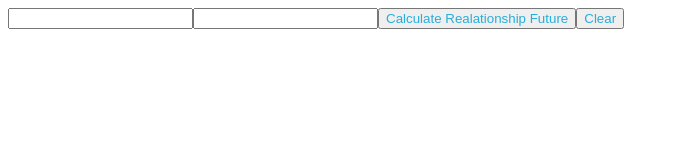
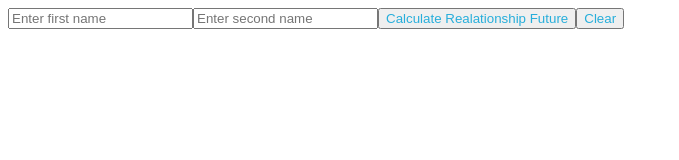
Before and after one commit to acciojob/flames-app-react-shripad1312, a React app: page / in a window 1280 px wide. Shown: the top 160 px of the page, without its empty margins (0-679 px from the left). Built offline with nearby package versions, Linux system fonts and the light colour scheme.

Commit message:
added placeholder for both inputs

```diff
--- a/src/components/App.js
+++ b/src/components/App.js
@@ -83,8 +83,8 @@ const App=()=>{
     }
     return(
         <>
-    <input  id="id1" name="data-testid=input1" data-testid="input1" onChange={(e)=>setInput1Value(e.target.value)}></input>
-    <input  id="id2" name="data-testid=input2" data-testid="input2" onChange={(e)=>setInput2Value(e.target.value)}></input>
+    <input  id="id1" name="data-testid=input1" data-testid="input1" placeholder="Enter first name" onChange={(e)=>setInput1Value(e.target.value)}></input>
+    <input  id="id2" name="data-testid=input2" data-testid="input2" placeholder="Enter second name" onChange={(e)=>setInput2Value(e.target.value)}></input>
     <button data-testid="calculate_relationship" onClick={check}>Calculate Realationship Future</button>
     <button data-testid="clear" onClick={clearAll}>Clear</button>
     <h3>{status}</h3>
```
